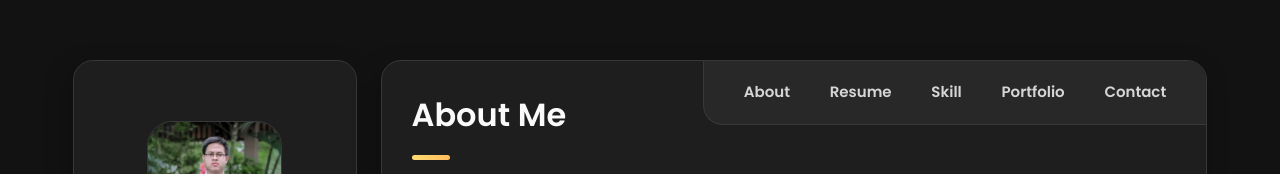
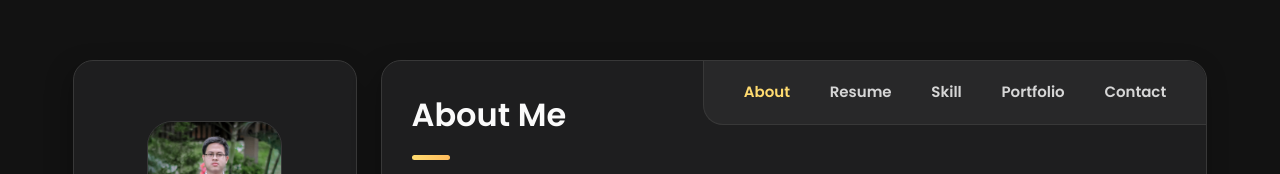
Before and after one commit to MaulanaIsmail26/my-portofolio, a React (Create React App) app: page / in a window 1280 px wide. Shown: the top 174 px of the page. Built offline with nearby package versions, Linux system fonts and the light colour scheme.

Commit message:
[FIX] Fixed the appearance of the navbar

```diff
--- a/src/pages/porto-page.js
+++ b/src/pages/porto-page.js
@@ -27,13 +27,13 @@ export default function PortoPage() {
   const [skill, setSkill] = React.useState(false);
   const [portfolio, setPortfolio] = React.useState(false);
   const [contact, setContact] = React.useState(false);
-  const [sentName, setSentName] = React.useState("")
+  const [sentName, setSentName] = React.useState("");
 
   // HANDLE ADD IS MESSAGE SENT
   const handleMessageSent = () => {
     localStorage.setItem("messageSent", "true");
     localStorage.setItem("sentName", sentName);
-  }
+  };
 
   // DELETED LOCAL STORAGE AUTOMATIC
   React.useEffect(() => {
@@ -178,6 +178,7 @@ export default function PortoPage() {
                 <div className="navbar d-flex justify-content-end">
                   <ul className="d-flex justify-content-evenly">
                     <li
+                      className={about ? "active" : "not-active"}
                       onClick={() => {
                         setAbout(true);
                         setResume(false);
@@ -189,6 +190,7 @@ export default function PortoPage() {
                       About
                     </li>
                     <li
+                      className={resume ? "active" : "not-active"}
                       onClick={() => {
                         setAbout(false);
                         setResume(true);
@@ -200,6 +202,7 @@ export default function PortoPage() {
                       Resume
                     </li>
                     <li
+                      className={skill ? "active" : "not-active"}
                       onClick={() => {
                         setAbout(false);
                         setResume(false);
@@ -211,6 +214,7 @@ export default function PortoPage() {
                       Skill
                     </li>
                     <li
+                      className={portfolio ? "active" : "not-active"}
                       onClick={() => {
                         setAbout(false);
                         setResume(false);
@@ -222,6 +226,7 @@ export default function PortoPage() {
                       Portfolio
                     </li>
                     <li
+                      className={contact ? "active" : "not-active"}
                       onClick={() => {
                         setAbout(false);
                         setResume(false);
--- a/src/styles/App.css
+++ b/src/styles/App.css
@@ -315,7 +315,6 @@ input, textarea {
 
 #portoPage .mainContainer .secondContainer .mainContent .card .navbar li {
   display: inline;
-  color: var(--light-gray);
   font-size: var(--fs-6);
   font-weight: var(--fw-600);
   padding: 20px 0;
@@ -323,7 +322,15 @@ input, textarea {
   cursor: pointer;
 }
 
-#portoPage .mainContainer .secondContainer .mainContent .card .navbar li:hover {
+#portoPage .mainContainer .secondContainer .mainContent .card .navbar .active {
+  color: var(--orange-yellow-crayola);
+}
+
+#portoPage .mainContainer .secondContainer .mainContent .card .navbar .not-active {
+  color: var(--light-gray);
+}
+
+#portoPage .mainContainer .secondContainer .mainContent .card .navbar .not-active:hover {
   color: var(--light-gray-70);
 }
 
```
